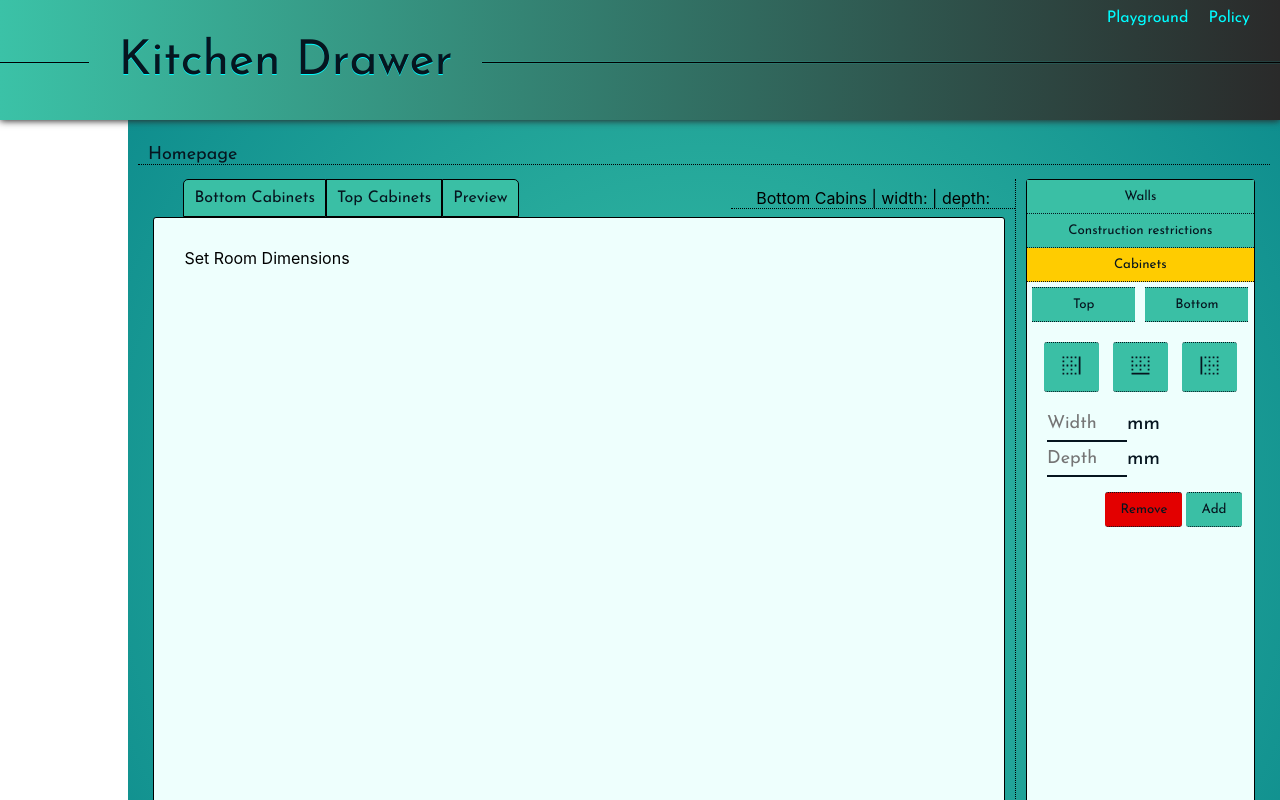
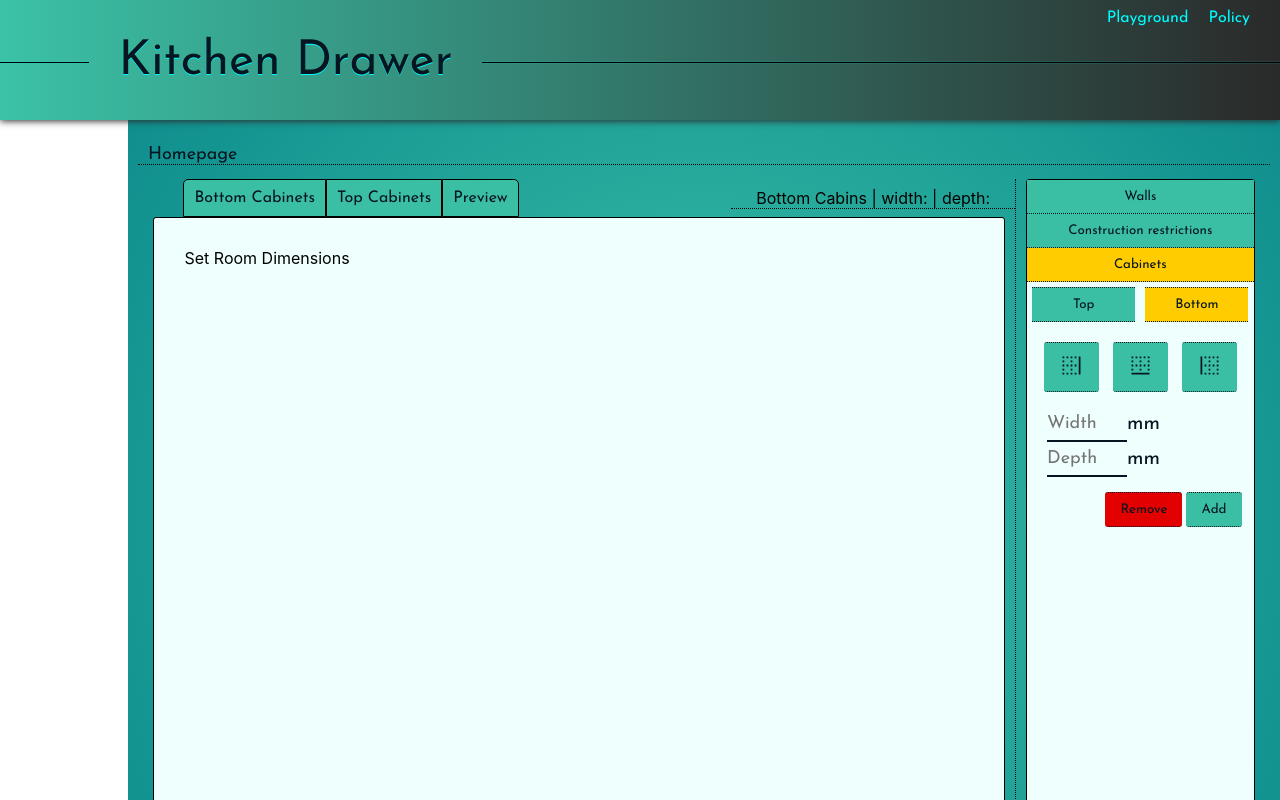
Before and after one commit to PaweLewoniewski/kitchendrawer, a React (Create React App) app: page / in a window 1280 px wide. Both pictures are taken after a click on the button "Cabinets". Shown: the top 800 px of the page. Built offline with nearby package versions, Linux system fonts and the light colour scheme.

Commit message:
top_bottom_actions

```diff
--- a/src/App.css
+++ b/src/App.css
@@ -30,7 +30,7 @@
 
 .activeTab {
   transition: 0.3s ease-in-out;
-  background: #ffcc00;
+  background: #ffcc00 !important;
 }
 
 .activeCabin {
--- a/src/assets/ActionBtnSmall/ActionBtnSmall.tsx
+++ b/src/assets/ActionBtnSmall/ActionBtnSmall.tsx
@@ -3,12 +3,13 @@ import styled from "styled-components";
 interface ActionBtnSmallProps {
     btnName: string;
     onClick?:() => void;
+    className:any;
 }
 
-const ActionBtnSmall = ({ btnName, onClick }: ActionBtnSmallProps) => {
+const ActionBtnSmall = ({ btnName, onClick, className }: ActionBtnSmallProps) => {
     return (
-        <Contener>
-            <Btn onClick={onClick} >{btnName}</Btn>
+        <Contener >
+            <Btn className={className} onClick={onClick} >{btnName}</Btn>
         </Contener>
     );
 };
--- a/src/components/cabinetsPanel.tsx
+++ b/src/components/cabinetsPanel.tsx
@@ -18,6 +18,7 @@ const CabinetsPanel = () => {
   const [widthCabin, setWidthCabin] = useState<number | undefined>();
   const [depthCabin, setDepthCabin] = useState<number | undefined>();
   const [idIterator, setIdIterator] = useState<number>(0);
+  const [active, setActive] = useState<string>('Bottom');
   const [topbotSwapper, settopbotSwapper] = useState<boolean>(true); // top - false | bot = true
   const [cabinRotate, setCabinRotate] = useState<boolean | null>(null); /// false - lewa | null - prosto | true - prawa
 
@@ -67,8 +68,8 @@ const CabinetsPanel = () => {
   return (
     <>
       <ActionBtnsWidth>
-        <ActionBtnSmall btnName={'Top'} onClick={() => settopbotSwapper(false)} />
-        <ActionBtnSmall btnName={'Bottom'} onClick={() => settopbotSwapper(true)} />
+        <ActionBtnSmall className={active === 'Top' ? 'activeTab' : ''} btnName={'Top'} onClick={() => {settopbotSwapper(false); setActive('Top')}} />
+        <ActionBtnSmall className={active === 'Bottom'? 'activeTab' : ''} btnName={'Bottom'} onClick={() => {settopbotSwapper(true); setActive('Bottom')}} />
       </ActionBtnsWidth>
       <Contener>
         <BtnBox>
```
